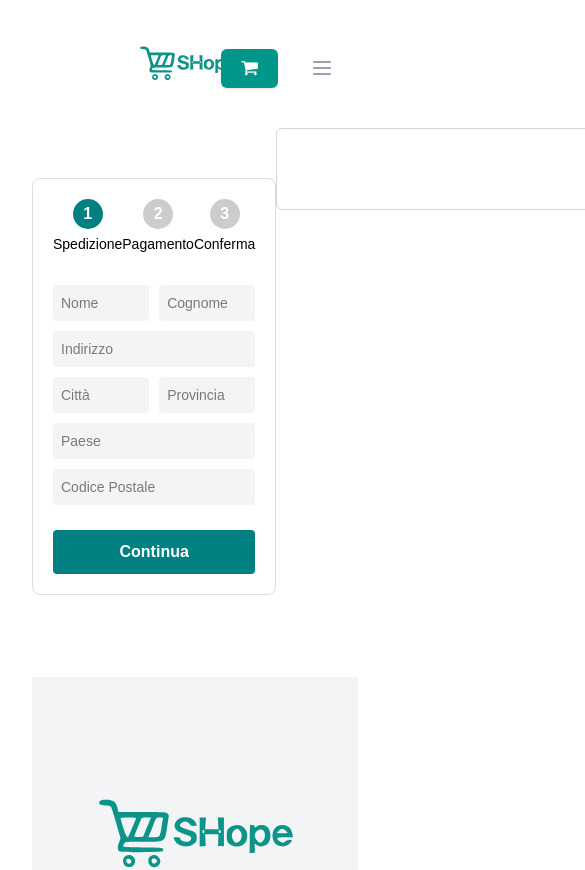
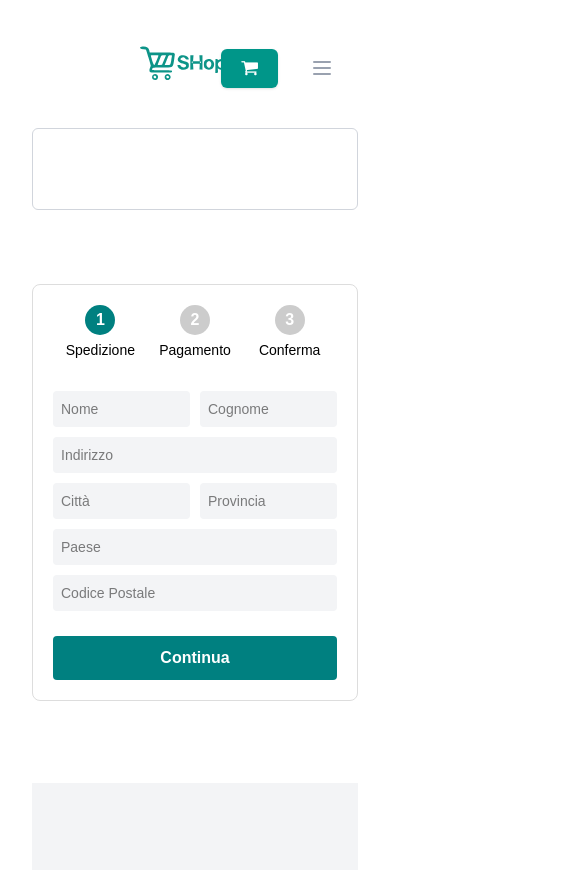
Before and after one commit to Sasy161800101/PROJECT-2.0, a React (Vite) app in the folder project2/: page /checkout in a window 390 px wide. Shown: the top 870 px of the page, 585 px wide, since content can reach past the window. Built offline with nearby package versions, Linux system fonts and the light colour scheme; sample sign-in values are in the browser's storage.

Commit message:
modifica responsive cart

```diff
--- a/project2/src/componenti/checkout.tsx
+++ b/project2/src/componenti/checkout.tsx
@@ -90,8 +90,8 @@ useEffect(() => {localStorage.setItem("ordine", JSON.stringify(ordine))
 }, [ordine])
 
   return (
-    <div className="flex justify-beetwen w-full">
-    <div className="checkout-container">
+    <div className="flex flex-col-reverse lg:flex-row justify-between w-full gap-6">
+    <div className="checkout-container flex-1">
 
       <div className="steps">
         {["Spedizione", "Pagamento", "Conferma"].map((label, index) => {
@@ -275,9 +275,10 @@ useEffect(() => {localStorage.setItem("ordine", JSON.stringify(ordine))
         </div>
       )}
     </div>
-    <div>
+
+    <div className="flex-1">
 <div
-  className="relative w-screen max-w-sm border border-gray-300 rounded-md px-4 py-8 sm:px-6 lg:px-8"
+  className="relative w-full border border-gray-300 rounded-md px-4 py-8 sm:px-6 lg:px-8"
   aria-modal="true"
   role="dialog"
   tabIndex="-1">
```
